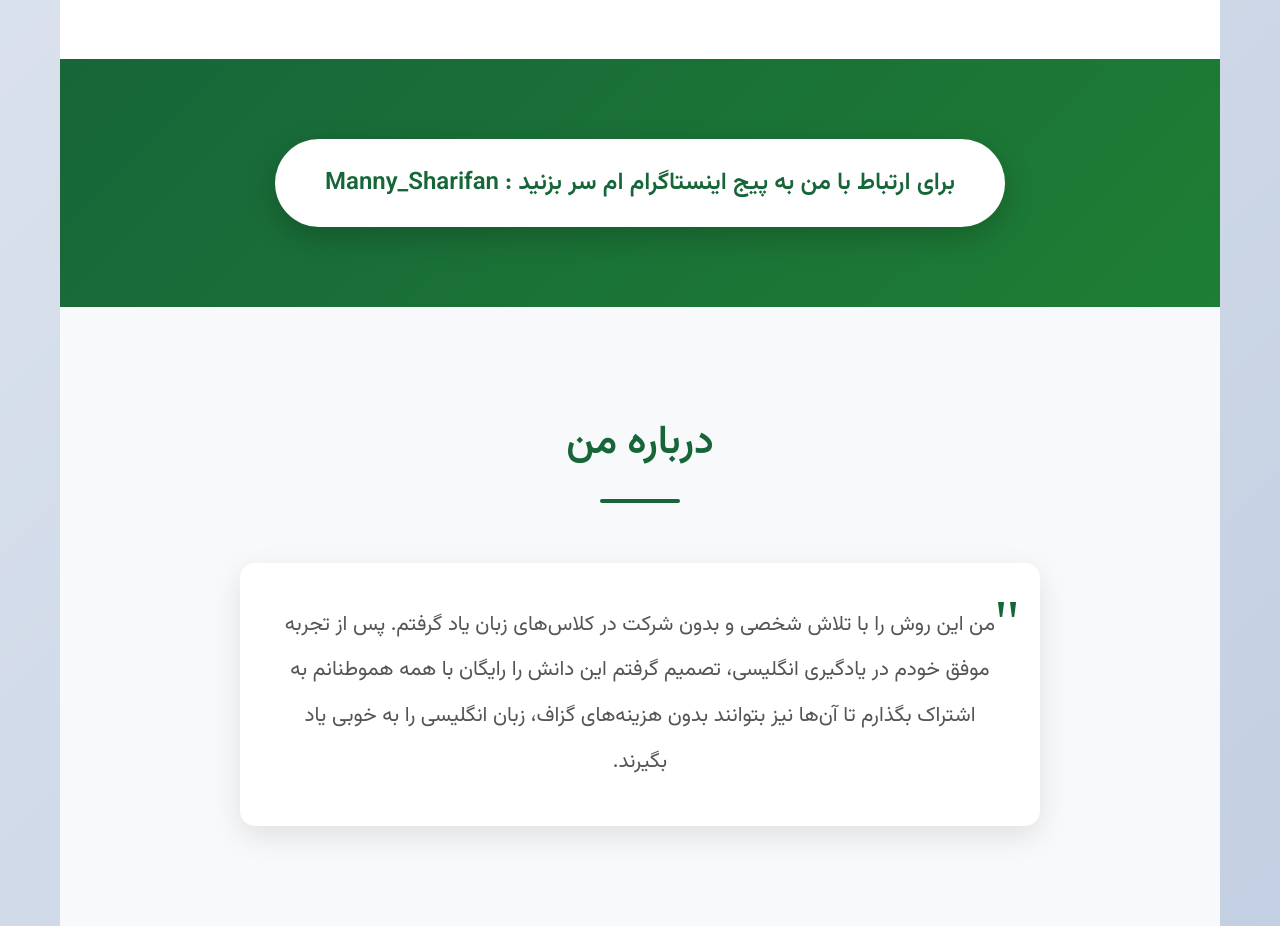
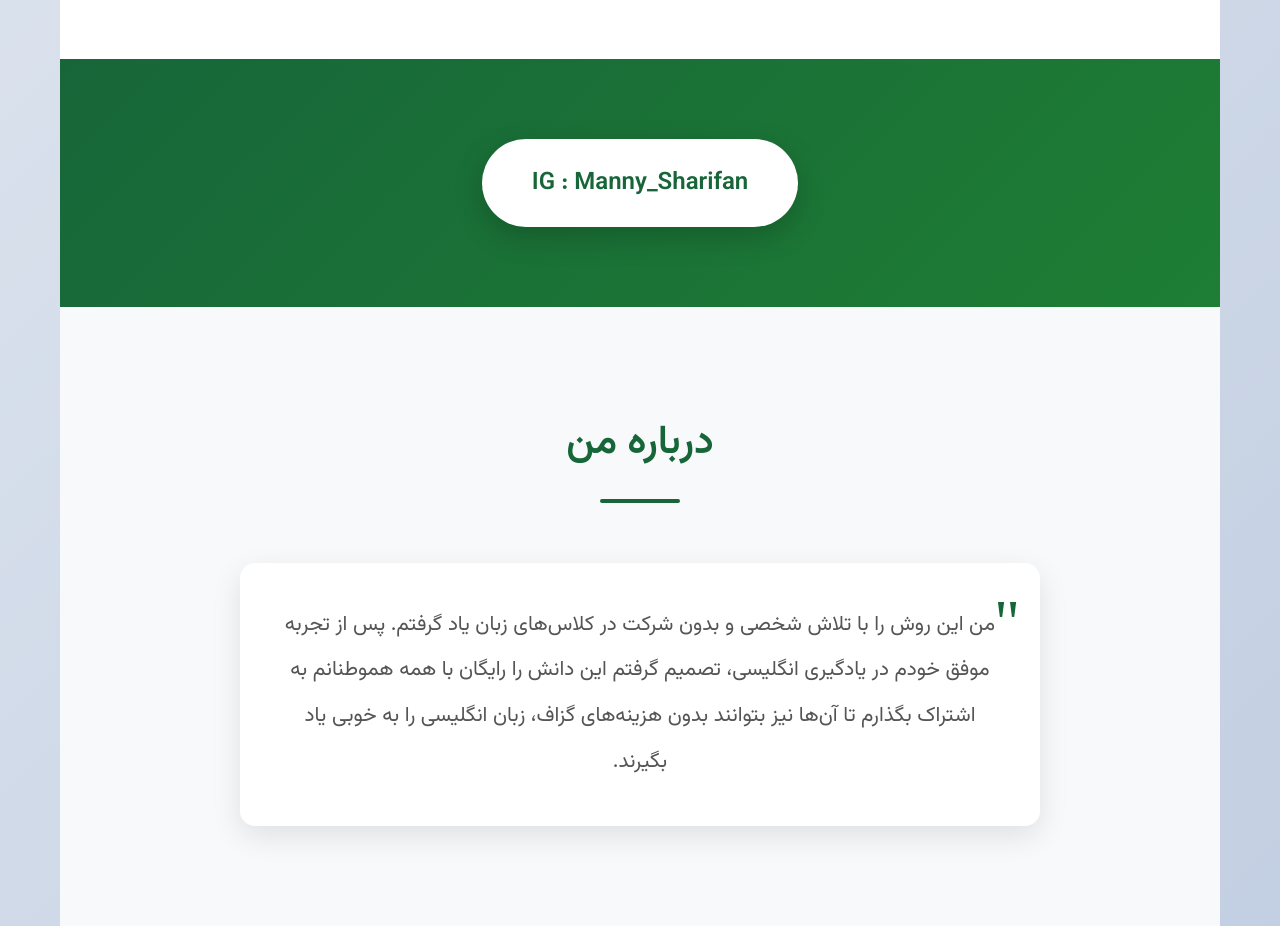
Before and after one commit to Parsyg/Parsyg.github.io, a plain HTML site: page index.html in a window 1280 px wide. Shown: the part 2600-3526 px from the top of the page. Drawn offline with Linux system fonts and the light colour scheme.

Commit message:
Update index.html

```diff
--- a/index.html
+++ b/index.html
@@ -44,7 +44,7 @@
 
         <!-- CTA Section -->
         <section class="cta-section">
-            <button class="cta-button">برای ارتباط با من به پیج اینستاگرام ام سر بزنید : Manny_Sharifan</button>
+            <button class="cta-button">IG : Manny_Sharifan</button>
         </section>
 
         <!-- About Section -->
```
